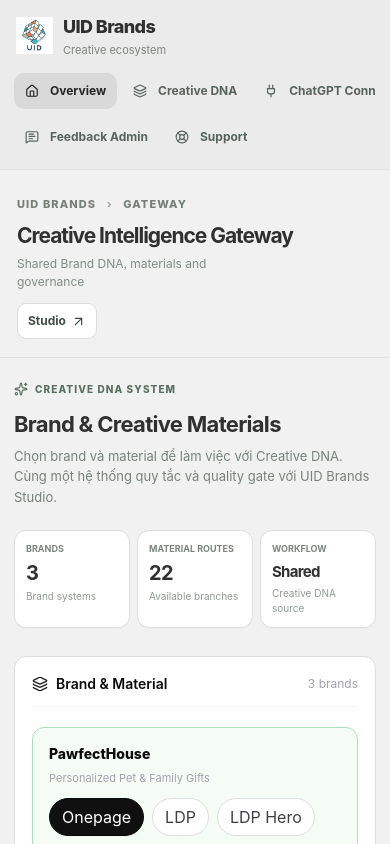
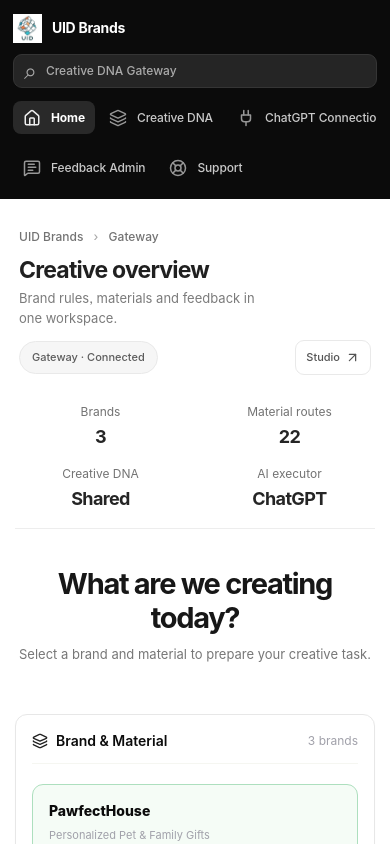
Before and after one commit to ducceo123-netizen/creative-dna-gateway, a React (Vite) app: page / in a window 390 px wide. Shown: the top 844 px of the page. Built offline with nearby package versions, Linux system fonts and the light colour scheme; no server answers.

Commit message:
fix(gateway-ui): match Studio dark workspace and compact home layout
* fix(gateway): mirror Studio dark navigation, workspace avatar and compact overview hierarchy

* style(gateway): exact Studio dark chrome, inset white canvas, KPI strip and mobile breakpoints

```diff
--- a/src/App.tsx
+++ b/src/App.tsx
@@ -308,55 +308,55 @@ export default function App() {
       <aside className="uid-gateway-sidebar" aria-label="Gateway navigation">
         <div className="uid-gateway-brand">
           <span className="uid-gateway-logo"><img src="/uid-brands-logo.svg?v=2" alt="" /></span>
-          <span><strong>UID Brands</strong><small>Creative ecosystem</small></span>
+          <span><strong>UID Brands</strong></span><span className="uid-gateway-brand-collapse" aria-hidden="true">▣</span>
         </div>
-        <div className="uid-gateway-nav-label">WORKSPACE</div>
+        <div className="uid-gateway-sidebar-search" role="note"><span aria-hidden="true">⌕</span><span>Creative DNA Gateway</span><kbd>UID</kbd></div>
         <nav className="uid-gateway-nav" aria-label="Primary">
-          <button type="button" className="is-current" aria-current="page" onClick={() => navigateTo("home")}><House size={17} /> Overview</button>
+          <button type="button" className="is-current" aria-current="page" onClick={() => navigateTo("home")}><House size={17} /> Home</button>
           <a href="#branch-preview"><Layers size={17} /> Creative DNA</a>
           <a href="#setup-guide"><Plug size={17} /> ChatGPT Connection</a>
         </nav>
-        <div className="uid-gateway-nav-label">MANAGEMENT</div>
+        <div className="uid-gateway-nav-label">Workspace</div>
         <nav className="uid-gateway-nav" aria-label="Management">
           <button type="button" onClick={() => navigateTo("admin-feedback")}><MessageSquareText size={17} /> Feedback Admin</button>
           <button type="button" onClick={() => navigateTo("support")}><LifeBuoy size={17} /> Support</button>
         </nav>
         <div className="uid-gateway-sidebar-bottom">
-          <div className="uid-gateway-related">
-            <span className="uid-gateway-related-kicker">CONNECTED WORKSPACE</span>
-            <strong>UID Brands Studio</strong>
-            <span>Tasks · Research · Materials</span>
-            <a href="https://uid-brands-studio-webapp.onrender.com/" target="_blank" rel="noopener noreferrer">Open Studio <ArrowUpRight size={15}/></a>
-          </div>
-          <span className="uid-gateway-sidebar-caption">Creative DNA remains the canonical source of truth.</span>
+          <a className="uid-gateway-related" href="https://uid-brands-studio-webapp.onrender.com/" target="_blank" rel="noopener noreferrer" aria-label="Open UID Brands Studio">
+            <span className="uid-gateway-workspace-avatar">U</span>
+            <span className="uid-gateway-related-info"><strong>UID Brands Studio</strong><small>Creative workspace</small></span>
+            <ArrowUpRight size={15}/>
+          </a>
         </div>
       </aside>
       <div className="uid-gateway-workspace">
         <header className="uid-gateway-topbar">
           <div className="uid-gateway-topbar-heading">
             <span className="uid-gateway-breadcrumb">UID Brands <span>›</span> Gateway</span>
-            <h1>Creative Intelligence Gateway</h1>
-            <p>Shared Brand DNA, materials and governance</p>
+            <h1>Creative overview</h1>
+            <p>Brand rules, materials and feedback in one workspace.</p>
           </div>
           <div className="uid-gateway-topbar-actions">
-            <PolarisBadge tone="info">Canonical source</PolarisBadge>
+            <span className="uid-gateway-workspace-pill">Gateway · Connected</span>
             <a className="uid-gateway-topbar-link" href="https://uid-brands-studio-webapp.onrender.com/" target="_blank" rel="noopener noreferrer">Studio <ArrowUpRight size={15}/></a>
           </div>
         </header>
       <main className="uid-gateway-main space-y-7">
         <section className="uid-gateway-intro">
-          <span className="uid-gateway-eyebrow"><Sparkles size={14} /> CREATIVE DNA SYSTEM</span>
-          <h2>Brand &amp; Creative Materials</h2>
-          <p>Chọn brand và material để làm việc với Creative DNA. Cùng một hệ thống quy tắc và quality gate với UID Brands Studio.</p>
-          <div className="uid-gateway-summary">
-            <div><span>BRANDS</span><strong>{supportedBrands.length}</strong><small>Brand systems</small></div>
-            <div><span>MATERIAL ROUTES</span><strong>{supportedBrands.reduce((total, item) => total + item.branches.length, 0)}</strong><small>Available branches</small></div>
-            <div><span>WORKFLOW</span><strong className="uid-gateway-summary-shared">Shared</strong><small>Creative DNA source</small></div>
+          <div className="uid-gateway-metrics">
+            <div><span>Brands</span><strong>{supportedBrands.length}</strong></div>
+            <div><span>Material routes</span><strong>{supportedBrands.reduce((total, item) => total + item.branches.length, 0)}</strong></div>
+            <div><span>Creative DNA</span><strong>Shared</strong></div>
+            <div><span>AI executor</span><strong>ChatGPT</strong></div>
+          </div>
+          <div className="uid-gateway-welcome">
+            <h2>What are we creating today?</h2>
+            <p>Select a brand and material to prepare your creative task.</p>
           </div>
         </section>
 
         <div className="uid-gateway-operations grid xl:grid-cols-[minmax(0,1fr)_minmax(0,1fr)] gap-5 xl:gap-6 items-start">
-          <section className="bg-white border border-slate-200 rounded-2xl p-5 sm:p-6 shadow-xs space-y-5">
+          <section className="uid-gateway-material-panel bg-white border border-slate-200 rounded-2xl p-5 sm:p-6 shadow-xs space-y-5">
             <div className="flex items-center justify-between gap-3 pb-3 border-b border-slate-100">
               <div className="flex items-center gap-2">
                 <Layers className="w-4 h-4 text-indigo-600" />
--- a/src/index.css
+++ b/src/index.css
@@ -251,3 +251,87 @@ summary:focus-visible { outline:2px solid #277956; outline-offset:3px; }
 .uid-gateway-topbar-actions{width:100%;justify-content:flex-start}
 .uid-gateway-intro h2{font-size:22px}
 }
+
+/* Studio parity v2: exact dark-sidebar/white-workspace silhouette and restrained metrics.
+   These rules intentionally override the earlier light Gateway shell; functionality stays intact. */
+html,body,#root{min-height:100%;background:#0b0b0b}
+.uid-gateway-shell{grid-template-columns:244px minmax(0,1fr);background:#0b0b0b;gap:0}
+.uid-gateway-sidebar{position:sticky;top:0;height:100vh;min-height:500px;overflow-y:auto;padding:18px 12px 12px;gap:15px;background:#0b0b0b;border:0;color:#ededed;box-shadow:none}
+.uid-gateway-brand{padding:0 9px 0;gap:10px;min-height:34px}
+.uid-gateway-brand strong{font-size:14px;line-height:22px;color:#fff;font-weight:700;letter-spacing:-.02em}
+.uid-gateway-brand small{display:none}
+.uid-gateway-logo{width:29px;height:29px;border-radius:8px}
+.uid-gateway-brand-collapse{font-size:18px;margin-left:auto;font-weight:400;color:#969696}
+.uid-gateway-sidebar-search{display:flex;align-items:center;gap:9px;min-height:36px;padding:0 10px;background:#252525;border:1px solid #353535;border-radius:9px;color:#aaa;font-size:12px;font-weight:450}
+.uid-gateway-sidebar-search span:first-child{font-size:23px;line-height:1}
+.uid-gateway-sidebar-search span:nth-child(2){flex:1;white-space:nowrap;overflow:hidden;text-overflow:ellipsis}
+.uid-gateway-sidebar-search kbd{font-size:10px;color:#aaa}
+.uid-gateway-nav-label{font-size:11px;letter-spacing:.02em;color:#929292;margin:12px 10px 4px;font-weight:500;padding:0}
+.uid-gateway-nav{gap:2px;margin-bottom:0}
+.uid-gateway-nav>a,.uid-gateway-nav>button{min-height:33px;padding:7px 10px;color:#c9c9c9;background:transparent;border:0;border-radius:8px;font-size:13px;font-weight:500;line-height:18px;letter-spacing:-.01em;gap:10px}
+.uid-gateway-nav>a svg,.uid-gateway-nav>button svg{width:18px;height:18px;color:#979797}
+.uid-gateway-nav>a:hover,.uid-gateway-nav>button:hover{background:#222;color:#fff}
+.uid-gateway-nav .is-current{background:#292929;color:#fff;font-weight:650}
+.uid-gateway-nav .is-current svg{color:#eee}
+.uid-gateway-sidebar-bottom{margin-top:auto;display:block;border-top:1px solid #272727;padding:13px 9px 2px}
+.uid-gateway-related{border:0;border-radius:0;padding:0;background:transparent;display:flex;align-items:center;gap:9px;color:#a6a6a6;text-decoration:none}
+.uid-gateway-related:hover{color:#fff}
+.uid-gateway-workspace-avatar{height:28px;width:28px;display:grid;place-items:center;border-radius:8px;background:#95bf47;color:#163e1e;font-weight:750;font-size:12px;flex:none}
+.uid-gateway-related-info{flex:1;min-width:0}
+.uid-gateway-related-info strong{font-size:12px;color:#fff;font-weight:600;white-space:nowrap;overflow:hidden;text-overflow:ellipsis;display:block}
+.uid-gateway-related-info small{font-size:11px;color:#aaa;display:block;margin-top:2px}
+.uid-gateway-workspace{min-width:0;min-height:calc(100vh - 8px);margin:4px 4px 4px 0;background:#fff;border-radius:18px 0 0 18px;box-shadow:0 4px 24px #0001;overflow:hidden}
+.uid-gateway-topbar{border:0;min-height:0;padding:26px clamp(24px,3.8vw,64px) 18px;background:#fff;align-items:center}
+.uid-gateway-breadcrumb{font-size:12px;color:#737373;font-weight:500;letter-spacing:0;text-transform:none}
+.uid-gateway-breadcrumb span{padding:0 7px;color:#aaa}
+.uid-gateway-topbar h1{font-size:25px;font-weight:680;letter-spacing:-.035em;line-height:1.22;margin:9px 0 5px;color:#202020}
+.uid-gateway-topbar p{font-size:13px;color:#7b7b7b;margin:0;line-height:1.5}
+.uid-gateway-topbar-actions{gap:12px;align-items:center}
+.uid-gateway-workspace-pill{color:#5c5c5c;background:#f6f6f6;border:1px solid #e9e9e9;font-size:11px;padding:7px 12px;font-weight:500;border-radius:99px;white-space:nowrap}
+.uid-gateway-topbar-link{font-size:11px;background:#fff;border:1px solid #e9e9e9;color:#555;border-radius:9px;padding:8px 10px;font-weight:550}
+.uid-gateway-main{max-width:1480px;padding:14px clamp(24px,3.8vw,64px) 64px;background:#fff;margin:0 auto}
+.uid-gateway-metrics{display:grid;grid-template-columns:repeat(4,minmax(0,1fr));border-bottom:1px solid #ededed;padding:3px 0 18px;gap:14px}
+.uid-gateway-metrics>div{display:flex;flex-direction:column;align-items:center;gap:5px;min-width:0}
+.uid-gateway-metrics span{font-size:12px;color:#737373}
+.uid-gateway-metrics strong{font-size:18px;line-height:1.2;font-weight:720;letter-spacing:-.035em;color:#252525}
+.uid-gateway-welcome{text-align:center;padding:clamp(35px,5vw,64px) 0 25px;margin:0 auto;max-width:800px}
+.uid-gateway-welcome h2{font-size:clamp(28px,2.6vw,37px);letter-spacing:-.045em;line-height:1.17;font-weight:690;margin:0 0 9px;color:#171717}
+.uid-gateway-welcome p{font-size:14px;color:#777;margin:0;font-weight:400}
+.uid-gateway-operations{gap:17px;grid-template-columns:minmax(0,1.3fr) minmax(305px,.7fr)}
+.uid-gateway-operations>section{border:1px solid #e7e7e7;border-radius:12px;background:#fff;box-shadow:0 1px 2px #00000005;padding:22px}
+.uid-gateway-material-panel .rounded-xl{border-radius:11px}
+.uid-gateway-material-panel .rounded-full{border-radius:999px}
+.uid-gateway-main #setup-guide,.uid-gateway-main section#branch-preview{border:1px solid #e7e7e7;border-radius:12px;box-shadow:0 1px 2px #00000005}
+.uid-gateway-main #setup-guide{padding:25px 28px}
+.uid-gateway-main button:not(:disabled):focus-visible,.uid-gateway-sidebar a:focus-visible{outline:2px solid #6eab84;outline-offset:2px}
+.uid-gateway-footer{border:0;background:#fff;color:#888;margin:0}
+@media(max-width:1040px){
+.uid-gateway-shell{grid-template-columns:210px minmax(0,1fr)}
+.uid-gateway-sidebar{padding-inline:9px}
+.uid-gateway-operations{grid-template-columns:1fr}
+.uid-gateway-main{padding-inline:25px}
+.uid-gateway-topbar{padding-inline:25px}
+}
+@media(max-width:720px){
+html,body,#root{background:#fff}
+.uid-gateway-shell{display:block;background:#fff}
+.uid-gateway-sidebar{position:relative;top:auto;min-height:0;height:auto;padding:11px 13px;gap:9px;overflow:visible}
+.uid-gateway-brand{padding:0;font-size:13px}
+.uid-gateway-brand-collapse,.uid-gateway-sidebar-search kbd,.uid-gateway-sidebar-bottom,.uid-gateway-nav-label{display:none}
+.uid-gateway-sidebar-search{min-height:34px}
+.uid-gateway-nav{flex-direction:row;overflow-x:auto;padding:4px 0;gap:4px;scrollbar-width:none}
+.uid-gateway-nav::-webkit-scrollbar{display:none}
+.uid-gateway-nav>a,.uid-gateway-nav>button{flex:none;white-space:nowrap;font-size:12px;padding:7px 10px;min-height:33px;width:auto}
+.uid-gateway-workspace{margin:0;min-height:calc(100vh - 110px);border-radius:0}
+.uid-gateway-topbar{padding:24px 19px 10px;align-items:flex-start;flex-direction:column;gap:12px}
+.uid-gateway-topbar h1{font-size:23px}
+.uid-gateway-topbar-actions{width:100%;justify-content:space-between}
+.uid-gateway-main{padding:15px 15px 50px}
+.uid-gateway-metrics{grid-template-columns:repeat(2,minmax(0,1fr));gap:18px}
+.uid-gateway-welcome{padding:38px 0 22px}
+.uid-gateway-welcome h2{font-size:29px}
+.uid-gateway-welcome p{font-size:13px}
+.uid-gateway-operations{grid-template-columns:1fr}
+.uid-gateway-operations>section{padding:16px}
+.uid-gateway-main #setup-guide{padding:18px}
+}
```
